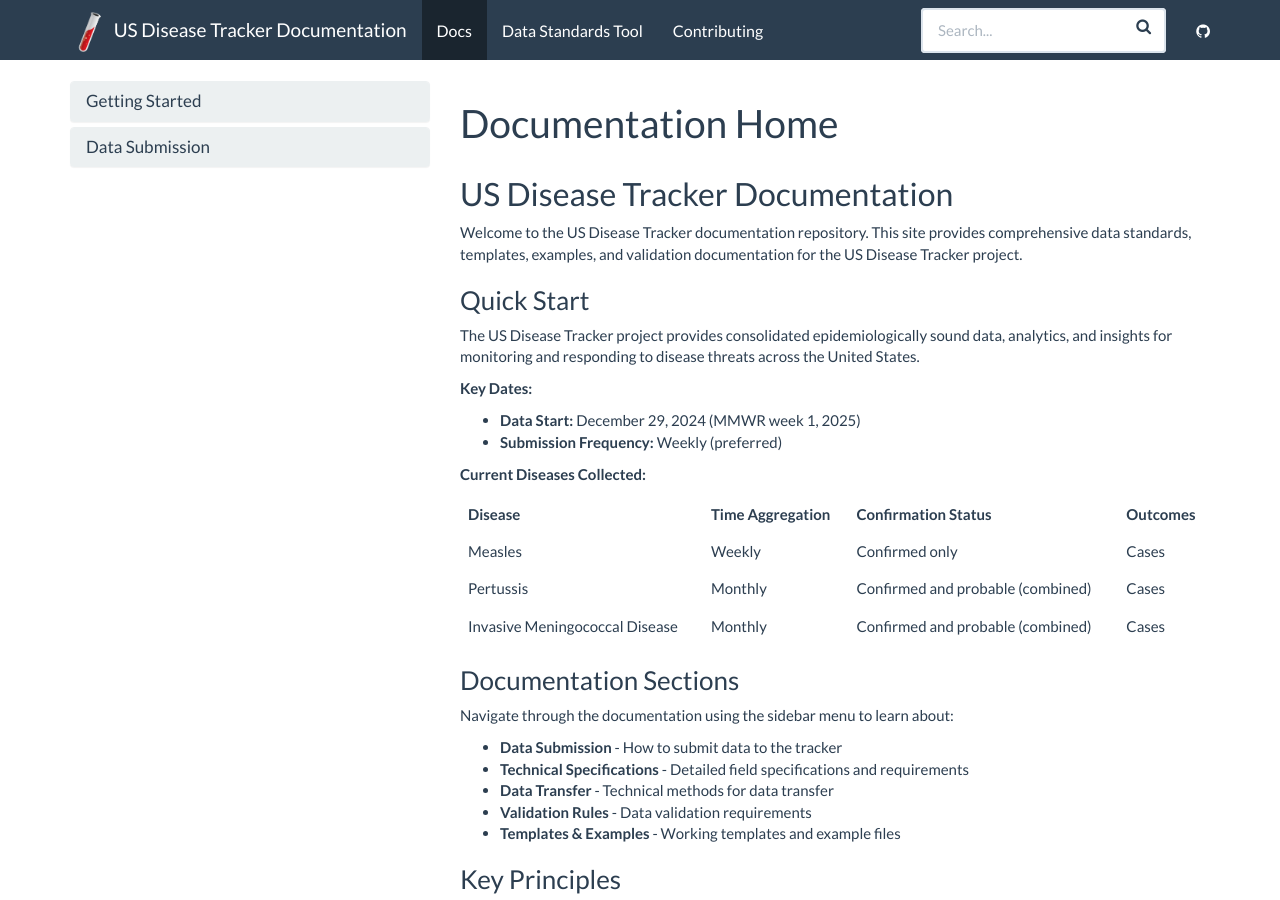
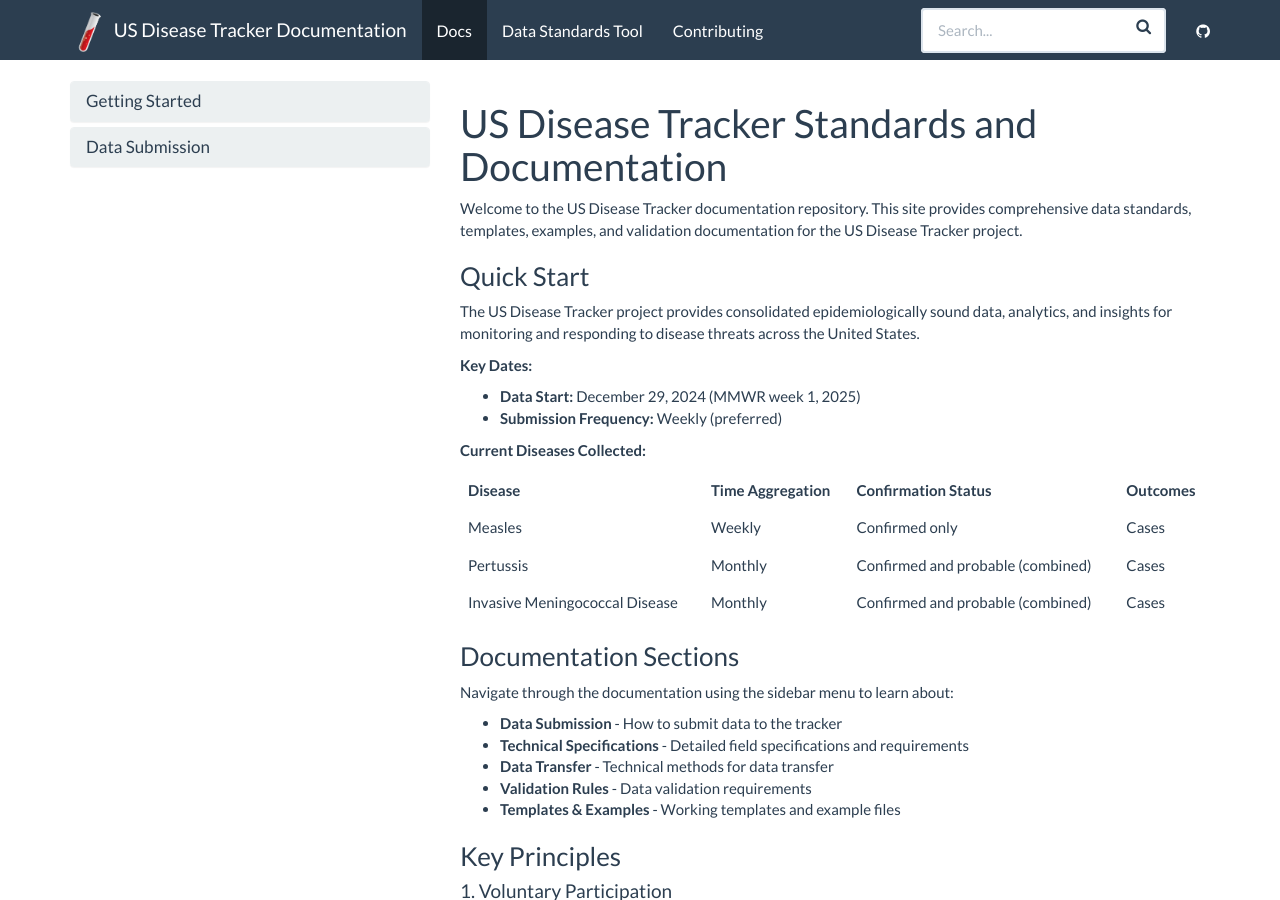
Before and after one commit to USDiseaseTracker/USDiseaseTracker-Docs, a Jekyll site: the page built from webpage/_docs/index.md, in a window 1280 px wide and 900 px high. Built offline with Jekyll 4.4.1, drawn with Linux system fonts in a browser that asks for light colours.

Commit message:
update webpages

```diff
--- a/webpage/_docs/index.md
+++ b/webpage/_docs/index.md
@@ -1,10 +1,9 @@
 ---
-title: Documentation Home
+title: US Disease Tracker Standards and Documentation
 permalink: /docs/home/
 redirect_from: /docs/index.html
 ---
 
-## US Disease Tracker Documentation
 
 Welcome to the US Disease Tracker documentation repository. This site provides comprehensive data standards, templates, examples, and validation documentation for the US Disease Tracker project.
 
```
Also changed, not shown: CONTRIBUTING.md (+1 -2 lines).
